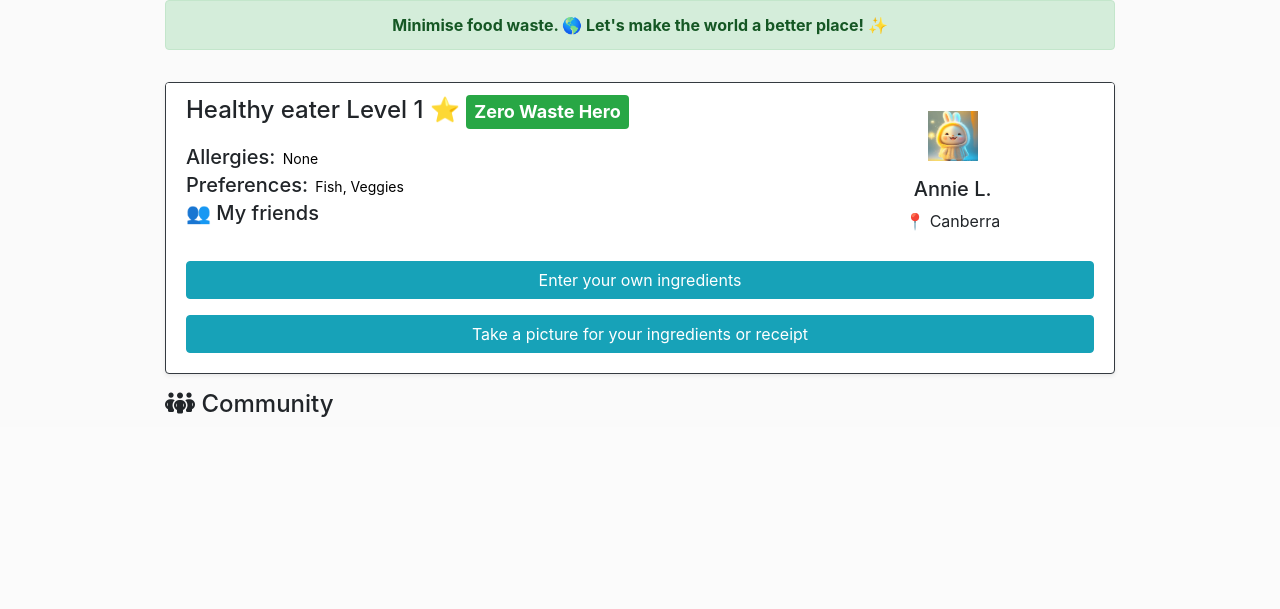
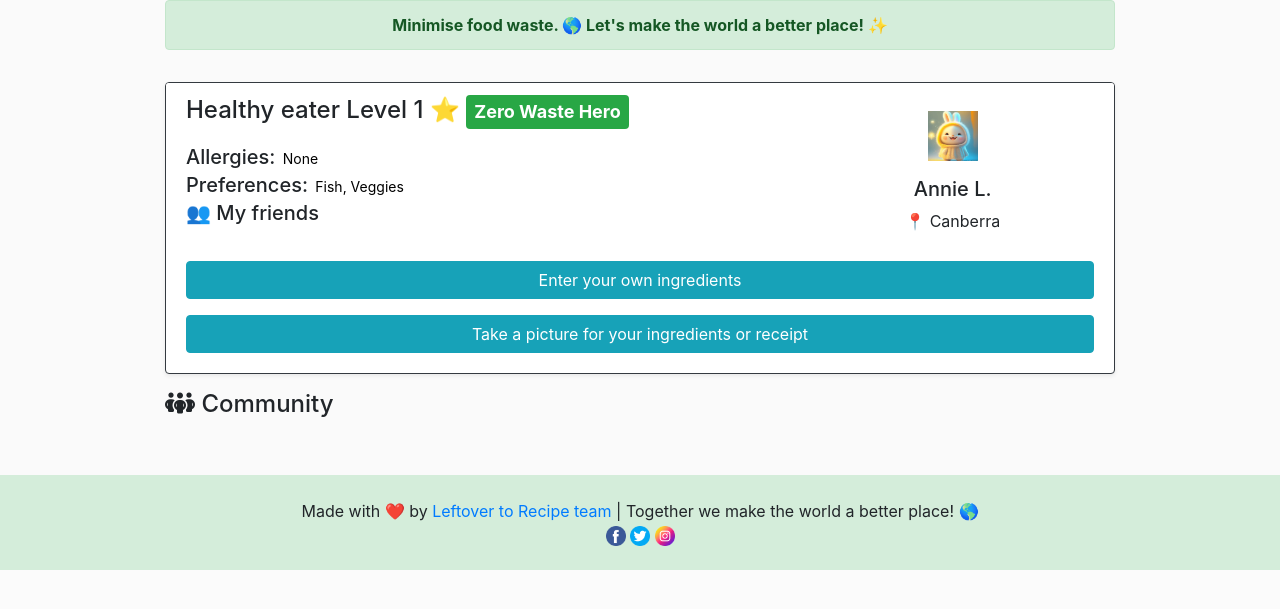
Before and after one commit to chen-gloria/leftover-to-recipe, a Symfony app: template templates/_step_1_basic_info.html.twig in a window 1280 px wide. Shown: the part 62-671 px from the top of the page. Run offline with Twig, Linux system fonts and the light colour scheme; the template is opened without the code that fills it, so the values that code supplies are empty; some libraries are stand-ins or nearby versions.

Commit message:
Added footer

```diff
--- /dev/null
+++ b/templates/_include/footer.html.twig
@@ -0,0 +1,38 @@
+<footer class="bg-light bg-gradient py-4"
+    style="
+        background-color: #d4edda !important;
+        position: relative !important;
+        bottom: 0 !important;
+        width: 100% !important;
+        height: 95px;
+    ">
+    <div class="container text-center">
+        <span>Made with ❤️ by <a href="#">Leftover to Recipe team</a>  | </span>
+
+        <span>Together we make the world a better place! 🌎</span>
+
+        <div class="footer-social">
+            <a href="#">
+                <img
+                    src="{{ asset('img/facebook.png') }}"
+                    width="20"
+                    height="20"
+                    alt="Facebook">
+            </a>
+            <a href="#">
+                <img
+                    src="{{ asset('img/twitter.png') }}"
+                    width="20"
+                    height="20"
+                    alt="Twitter">
+            </a>
+            <a href="#">
+                <img
+                    src="{{ asset('img/instagram.png') }}"
+                    width="20"
+                    height="20"
+                    alt="Instagram">
+            </a>
+        </div>
+    </div>
+</footer>
--- a/templates/_include/head_navbar.html.twig
+++ b/templates/_include/head_navbar.html.twig
@@ -5,7 +5,7 @@
     </a>
 
     <a class="navbar-brand" href="{{ path('basic_info') }}">
-        <span class="d-none d-md-inline text-white">LEFTOVER TO RECIPE</span>
+        <span class="d-none d-md-inline text-white">LEFTOVER TO RECIPE </span>
     </a>
 
     <button class="navbar-toggler" type="button" data-toggle="collapse" data-target="#navbarText" aria-controls="navbarText" aria-expanded="false" aria-label="Toggle navigation">
--- a/templates/_step_1_basic_info.html.twig
+++ b/templates/_step_1_basic_info.html.twig
@@ -130,4 +130,9 @@
     </div>
 
     {{ include('_include/_community.html.twig') }}
+
 {% endblock %}
+
+{% block footer %}
+    {{ include('_include/footer.html.twig') }}
+{% endblock %}
--- a/templates/base.html.twig
+++ b/templates/base.html.twig
@@ -19,7 +19,7 @@
             {{ include('_include/head_navbar.html.twig') }}
         {% endblock %}
 
-        <main class="container-fluid h-100" style="max-width: 980px;">
+        <main class="container-fluid h-100 pb-5" style="max-width: 980px;">
             <div class="global" scroll-top="0"></div>
             <div class="row">
                 <div class="col px-0">
@@ -39,6 +39,10 @@
             </div>
         </main>
 
+        {% block footer %}
+
+        {% endblock %}
+
         {% block body_javascript %}
             <script type="text/javascript" src="https://code.jquery.com/jquery-3.5.1.min.js"></script>
             <script src="https://cdnjs.cloudflare.com/ajax/libs/popper.js/1.14.7/umd/popper.min.js" integrity="sha384-UO2eT0CpHqdSJQ6hJty5KVphtPhzWj9WO1clHTMGa3JDZwrnQq4sF86dIHNDz0W1" crossorigin="anonymous"></script>
```
Also changed, not shown: public/img/facebook.png (added), public/img/instagram.png (added), public/img/twitter.png (added).
